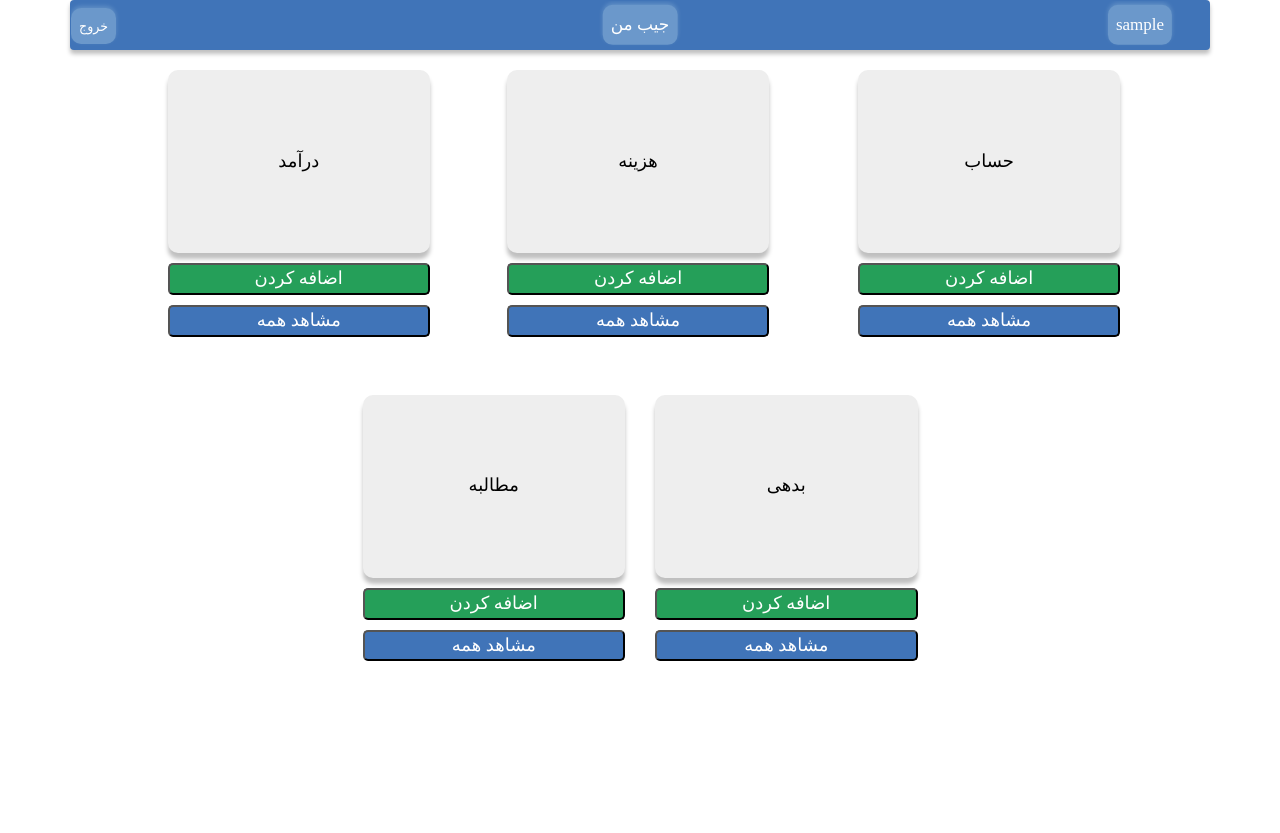
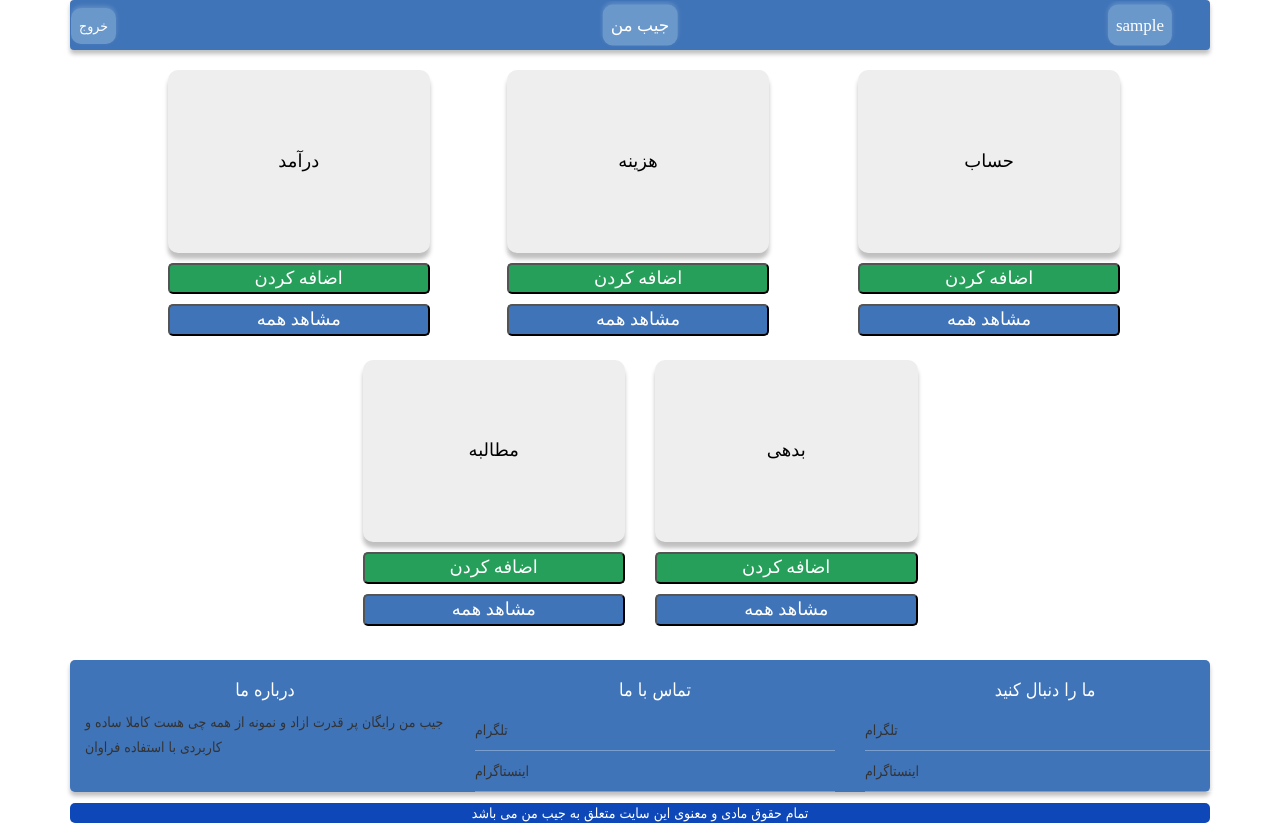
Before and after one commit to inaseri/myPacket, a Django app: page /money/ in a window 1280 px wide. Before the commit the page ends 661 px from the top, so only its background shows below. Run offline with Django 3.2, Linux system fonts and the light colour scheme; the visitor is signed in with stand-in values (Sample User, id 1); some libraries are stand-ins or nearby versions; some web fonts are replaced.

Commit message:
اضافه کردن فوتر به کل برنامه

```diff
--- a/money/static/money/style.css
+++ b/money/static/money/style.css
@@ -121,3 +121,59 @@
             display: none;
         }
     }
+
+    p {
+        line-height: 25px;
+    }
+
+    h2,h3 {
+        color: white;
+        font-size: 18px;
+    }
+
+    .footer-top {
+        background: #4074B8;
+        border-radius: 5px;
+        box-shadow: 0px 4px 4px rgba(0, 0, 0, 0.25);
+    }
+
+    .footer-bottom {
+        text-align: center;
+        background: #0e48b8;
+        line-height: 20px;
+        color: white;
+        border-radius: 5px;
+        margin-top: 1%;
+    }
+
+    .segment-two ul {
+        margin: 0;
+        padding: 0;
+        list-style: none;
+    }
+
+    .segment-two ul li {
+        border-bottom: 1px solid rgba(255,255,255,0.3);
+        line-height: 40px;
+    }
+
+    .segment-two ul li a {
+        color: white;
+        text-decoration: none;
+    }
+
+    .segment-three ul {
+        margin: 0;
+        padding: 0;
+        list-style: none;
+    }
+
+    .segment-three ul li {
+        border-bottom: 1px solid rgba(255,255,255,0.3);
+        line-height: 40px;
+    }
+
+    .segment-three ul li a {
+        color: white;
+        text-decoration: none;
+    }
--- a/money/templates/money/home.html
+++ b/money/templates/money/home.html
@@ -39,7 +39,7 @@
                     <div class="row">
                         <div class="col-xs-4">
                             <p class="boxShape">درآمد</p>
-                            <button class="buttonShapeGreen" name="add" value="1">افزودن</input>
+                            <button class="buttonShapeGreen" name="add" value="1">افزودن</button>
                             <button name="list" value="1" class="buttonShape" style="margin-top: 10px;">مشاهد همه</button>
                         </div>
                         <div class="col-xs-4">
@@ -54,7 +54,7 @@
                         </div>
                     </div>
 
-                    <div class="row" style="margin-top: 5%;">
+                    <div class="row" style="margin-top: 15%;">
                         <div class="col-xs-2"></div>
                         <div class="col-xs-4">
                             <p class="boxShape">مطالبه</p>
@@ -68,7 +68,30 @@
                         </div>
                         <div class="col-xs-2"></div>
                     </div>
-
+                    <footer>
+                <div class="footer-top" style="margin-top: 48%;">
+                    <div class="container">
+                        <div class="row">
+                            <div class="col-xs-2"></div>
+                            <div class="col-xs-4 segment-two">
+                                <h2>تماس با ما</h2>
+                                <ul>
+                                    <li><a href="#" > تلگرام</a></li>
+                                    <li><a href="#" >اینستاگرام</a></li>
+                                </ul>
+                            </div>
+                            <div class="col-xs-4 segment-three">
+                                <h2>Follow us</h2>
+                                <ul>
+                                    <li><a href="#" ></a>تلگرام </li>
+                                    <li><a href="#" ></a>اینستاگرام </li>
+                                </ul>
+                            </div>
+                            <div class="col-xs-2"></div>
+                        </div>
+                    </div>
+                </div>
+            </footer>
                 </div>
 
                 <div id="mainRowCamputer" >
@@ -91,7 +114,7 @@
                         </div>
                         <div class="col-md-1"></div>
                     </div>
-                    <div class="row" style="margin-top: 5%;">
+                    <div class="row" style="margin-top: 2%;">
                         <div class="col-md-3"></div>
                         <div class="col-md-3">
                             <p class="boxShape">مطالبه</p>
@@ -105,13 +128,41 @@
                         </div>
                         <div class="col-md-3"></div>
                  </div>
-
+                 <footer>
+                <div class="footer-top" style="margin-top: 3%;">
+                    <div class="container">
+                        <div class="row">
+                            <div class="col-md-4 segment-one">
+                                <h3 style="text-align: center">درباره ما</h3>
+                                <p>جیب من رایگان پر قدرت ازاد و نمونه از همه چی هست کاملا ساده و کاربردی با استفاده فراوان</p>
+                            </div>
+                            <div class="col-md-4 segment-two">
+                                <h2 style="text-align: center">تماس با ما</h2>
+                                <ul>
+                                    <li><a href="#" ></a>تلگرام </li>
+                                    <li><a href="#" ></a>اینستاگرام </li>
+                                </ul>
+                            </div>
+                            <div class="col-md-4 segment-three">
+                                <h2 style="text-align: center">ما را دنبال کنید</h2>
+                                <ul>
+                                    <li><a href="#" ></a>تلگرام </li>
+                                    <li><a href="#" ></a>اینستاگرام </li>
+                                </ul>
+                            </div>
+                        </div>
+                    </div>
+                </div>
+                <p class="footer-bottom">تمام حقوق مادی و معنوی این سایت متعلق به جیب من می باشد</p>
+        </footer>
             </div>
             </form>
+
+
             <script type="text/javascript">
-            document.getElementById("mainRowCamputer").classList.toggle("hideAll")
-            document.getElementById("mainRowPhones").classList.toggle("showAll")
-        </script>
+                document.getElementById("mainRowCamputer").classList.toggle("hideAll")
+                document.getElementById("mainRowPhones").classList.toggle("showAll")
+            </script>
         </div>
     </body>
 </html>
--- a/money/views.py
+++ b/money/views.py
@@ -29,6 +29,7 @@ def index(requset):
         context['transactions'] = transactions
     else:
         transactions = Transactions.objects.filter(type=type,owner=requset.user)
+        print("transactons is:",transactions)
         context['transactions'] = transactions
 
     # this loop calculate sum of transactions just in one type
@@ -231,8 +232,7 @@ def homePage(requset):
 
 
         typeList = requset.POST.get("list")
-        print("type list is;",typeList)
-        if typeList == "1" or typeList == "2" or typeList == "4" or typeAdd == "5":
+        if typeList == "1" or typeList == "2" or typeList == "4" or typeList == "5":
             requset.session['selected_type_list'] = typeList
             return HttpResponseRedirect(reverse('transactions'))
         if typeList == "3":
```
